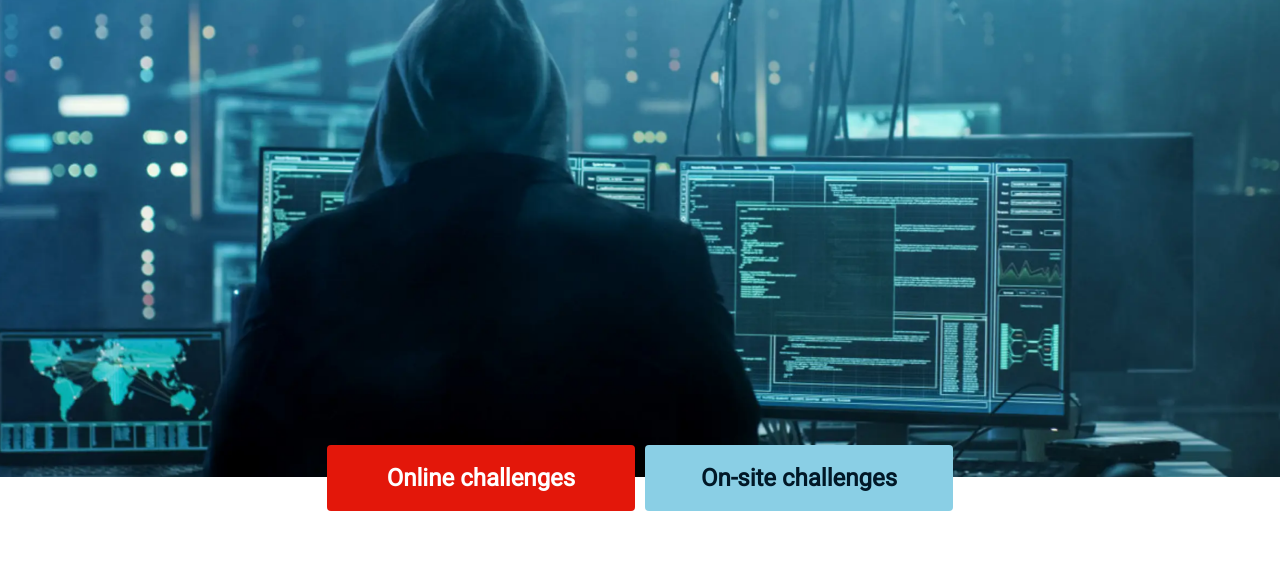
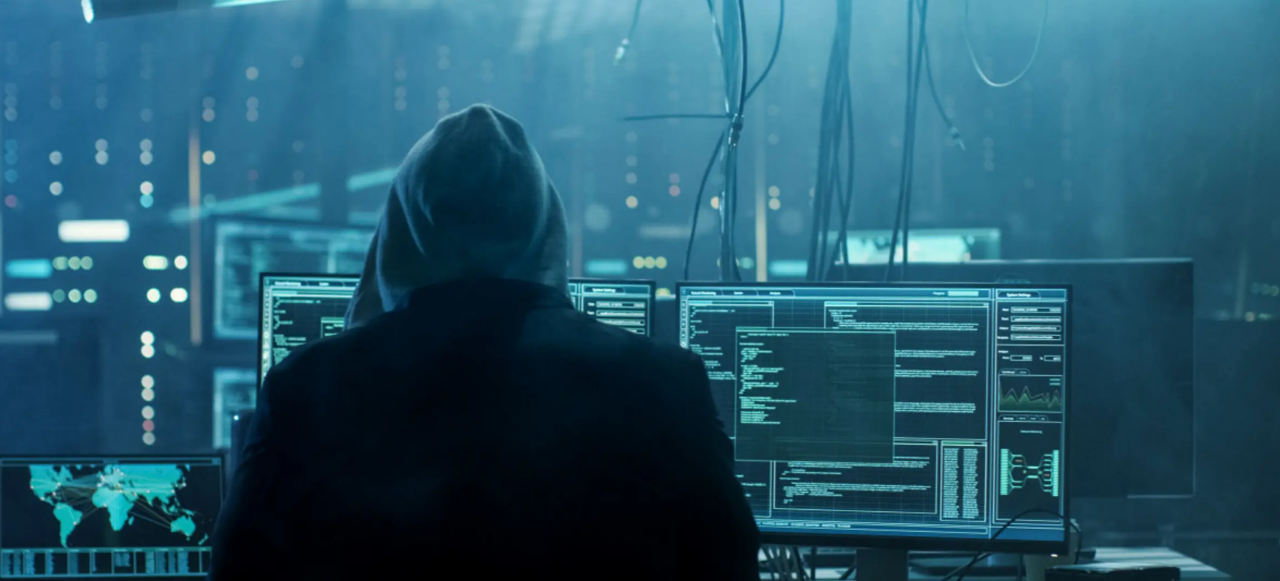
Before and after one commit to rasmusbaeckstrom/A2-inl-mning-2-Startsida-f-r--ESC--Hacker-Escape-Rooms, a plain HTML site: page index.html in a window 1280 px wide. Shown: the part 219-800 px from the top of the page. Drawn offline with Linux system fonts and the light colour scheme.

Commit message:
Restored. Something wrong with width.

```diff
--- a/main.css
+++ b/main.css
@@ -21,6 +21,7 @@ body {
 }
 
 .container {
+  width: fit-content;
   text-align: center;
   margin: auto;
 }
@@ -624,9 +625,6 @@ body {
 
 @media screen and (min-width: 1024px) {
   #hackerMan {
-    height: 60vh;
-    min-width: 100%;
-    object-fit: cover;
   }
 
   .header {
```
